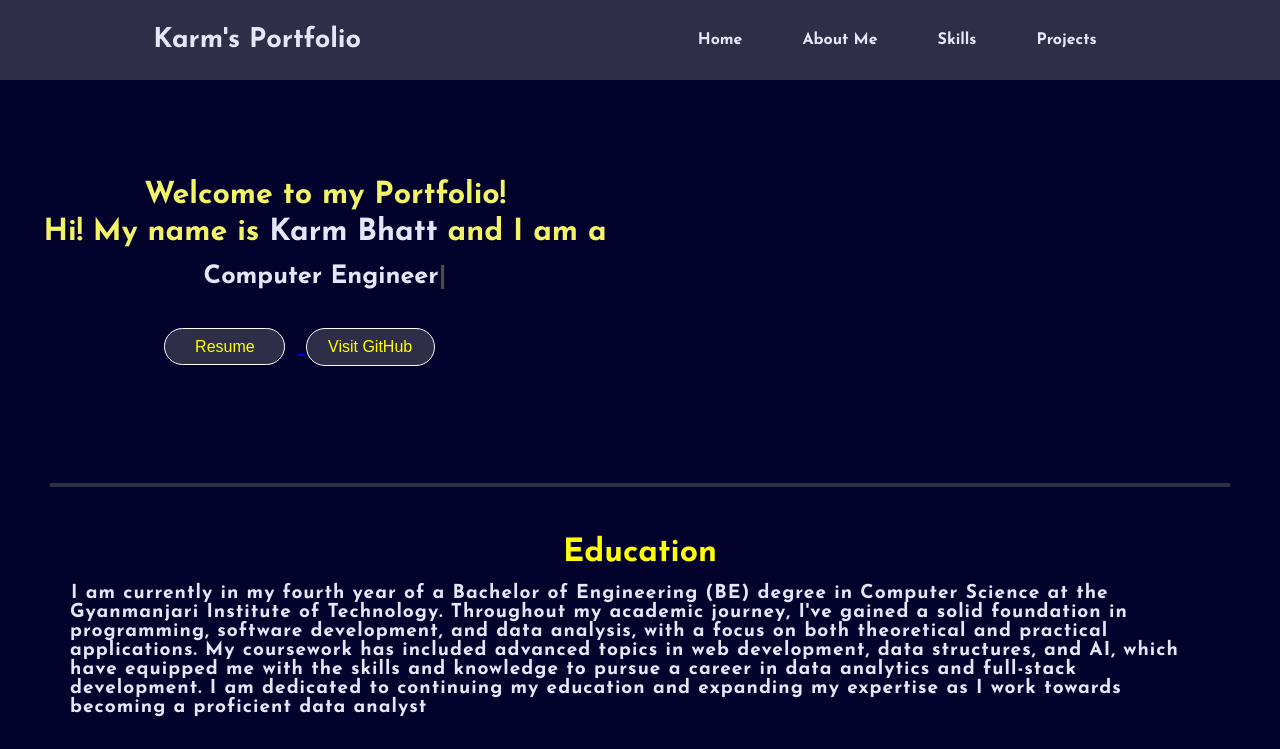
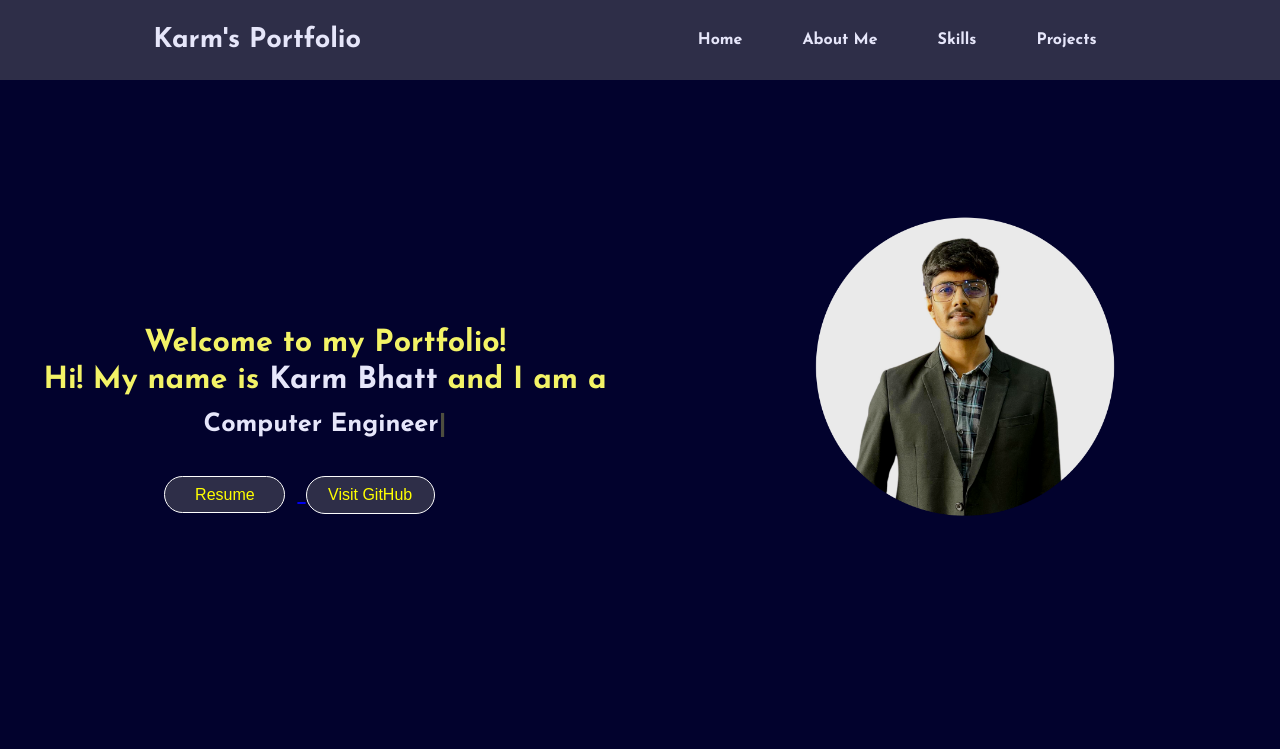
Before and after one commit to karm03/Portfolio-Karm, a plain HTML site: page index.html in a window 1280 px wide. Shown: the top 749 px of the page. Drawn offline with nearby package versions, Linux system fonts and the light colour scheme.

Commit message:
Update index.html

```diff
--- a/index.html
+++ b/index.html
@@ -51,7 +51,7 @@
             </div>
 
             <div class="right">
-                <img src="Images/karm.png" alt="">
+                <img src="karm.png" alt="">
             </div>
         </section>
         <hr>
```
